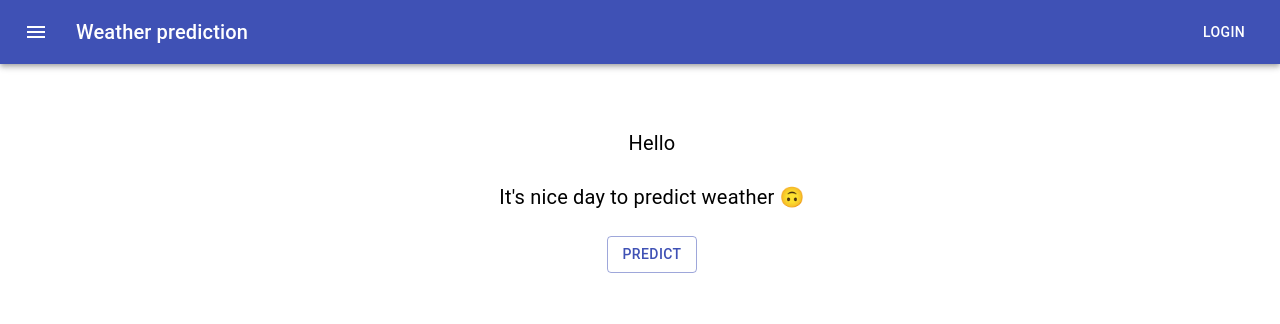
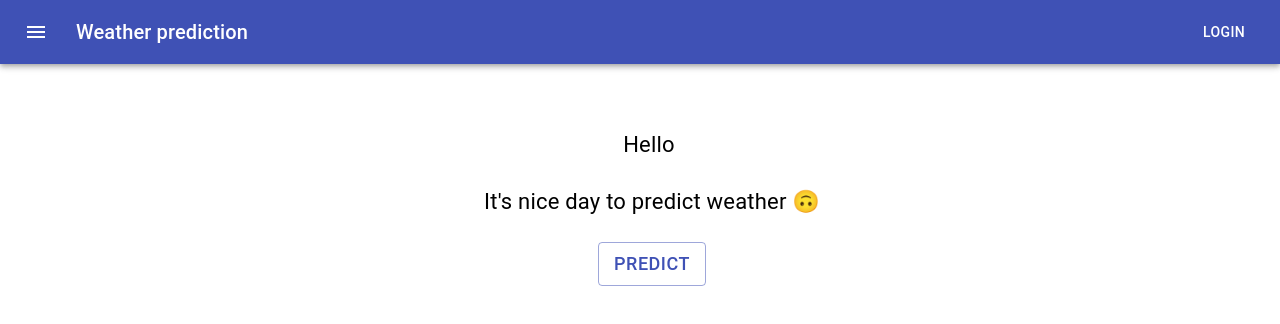
Before and after one commit to szachmati/weather-prediction, a React (Create React App) app: page / in a window 1280 px wide. Shown: the top 324 px of the page. Built offline with nearby package versions, Linux system fonts and the light colour scheme.

Commit message:
dashboard

```diff
--- a/src/app/components/Dashboard.tsx
+++ b/src/app/components/Dashboard.tsx
@@ -1,13 +1,13 @@
 import React, { useContext, useState } from "react";
 import { selectUser } from "../store/app.store.selector";
-import { showNotification } from "../store/app.store.action";
 import { useSelector } from "react-redux";
-import { Button, makeStyles, Typography } from "@material-ui/core";
+import { makeStyles, Typography } from "@material-ui/core";
 import { ApiInterceptorContext } from "../context/ApiInterceptorContext";
 import { UserContext } from "../context/UserContext";
-import { useHistory, Link } from "react-router-dom";
-import { useDispatch } from "react-redux";
-import { Severity } from "./alert/Info";
+import clsx from "clsx";
+import { SimpleBackdrop } from "./common/Backdrop";
+import { PredictWeatherForm } from "./prediction/PredictWeatherForm";
+import { PredictWeatherButtons } from "./prediction/PredictWeatherButtons";
 
 const useStyles = makeStyles((theme) => ({
   container: {
@@ -19,51 +19,66 @@ const useStyles = makeStyles((theme) => ({
     marginLeft: theme.spacing(3),
   },
   text: {
-    fontSize: 20,
+    fontSize: 22,
     marginBottom: theme.spacing(3),
+  },
+  button: {
+    fontSize: 18,
+  },
+  margin: {
+    marginRight: 6,
+  },
+  form: {
+    width: "100%", // Fix IE 11 issue.
+    marginTop: theme.spacing(1),
+  },
+  inlineFlex: {
+    display: "inline-flex",
   },
 }));
 
 export const Dashboard = () => {
   const user = useSelector(selectUser);
-  const dispatch = useDispatch();
   const { axiosInstance } = useContext(ApiInterceptorContext);
   const { isUserLogged, hasRole } = useContext(UserContext);
-  const [showLoginInfo, setShowLoginInfo] = useState(false);
+  const [showBackdrop, setShowBackdrop] = useState(false);
   const classes = useStyles();
 
-  const handlePrediction = () => {
-    if (isUserLogged()) {
-      //TODO in progress
-    } else {
-      dispatch(
-        showNotification({
-          severity: Severity.INFO,
-          message: "You need to be sign in  to use this function",
-        })
-      );
-      setShowLoginInfo(true);
-    }
+  const handleSubmit = (data) => {
+    console.log(data);
+    setShowBackdrop(true);
+    setTimeout(() => {
+      setShowBackdrop(false);
+    }, 5000);
   };
 
   return (
+    <React.Fragment>
       <div className={classes.container}>
-      <Typography className={classes.text}>Hello</Typography>
+        <div className={classes.inlineFlex}>
+          <Typography className={clsx(classes.text, classes.margin)}>
+            Hello
+          </Typography>
           {isUserLogged() && (
             <Typography className={classes.text}>
               {user.name} {user.surname}
             </Typography>
           )}
+        </div>
         <Typography className={classes.text}>
           It's nice day to predict weather 🙃
         </Typography>
-      {!showLoginInfo ? (
-        <Button variant="outlined" color="primary" onClick={handlePrediction}>
-          Predict
-        </Button>
-      ) : (
-        <Link to="/signin">Signin</Link>
-      )}
+        <PredictWeatherButtons
+          classes={classes}
+          isUserLogged={isUserLogged()}
+        />
+        <PredictWeatherForm
+          classes={classes}
+          isUserLogged={isUserLogged()}
+          onSubmit={handleSubmit}
+        />
       </div>
+      <SimpleBackdrop show={showBackdrop} />
+    </React.Fragment>
   );
 };
--- a/src/app/components/auth/SignIn.tsx
+++ b/src/app/components/auth/SignIn.tsx
@@ -70,7 +70,7 @@ export default function SignIn() {
         const user: User = jwt_decode(data.access_token).identity;
         dispatch(initUser(user));
         dispatch(addAccessToken({ access_token: data.access_token }));
-        history.push("/prediction");
+        history.push("/dashboard");
       });
     reset();
   };
--- /dev/null
+++ b/src/app/components/common/Backdrop.tsx
@@ -0,0 +1,23 @@
+import React from "react";
+import Backdrop from "@material-ui/core/Backdrop";
+import CircularProgress from "@material-ui/core/CircularProgress";
+import { makeStyles } from "@material-ui/core/styles";
+
+const useStyles = makeStyles((theme) => ({
+  backdrop: {
+    zIndex: theme.zIndex.drawer + 1,
+    color: "#fff",
+  },
+}));
+
+export const SimpleBackdrop = (props: { show: boolean }) => {
+  const classes = useStyles();
+
+  return (
+    <div>
+      <Backdrop className={classes.backdrop} open={props.show}>
+        <CircularProgress color="inherit" />
+      </Backdrop>
+    </div>
+  );
+};
--- /dev/null
+++ b/src/app/components/common/form/FormSelect.tsx
@@ -0,0 +1,5 @@
+import React from "react";
+
+export const FormSelect = () => {
+  return <div>asdas</div>;
+};
--- a/src/app/components/navbar/AppBar.tsx
+++ b/src/app/components/navbar/AppBar.tsx
@@ -8,7 +8,7 @@ import IconButton from "@material-ui/core/IconButton";
 import MenuIcon from "@material-ui/icons/Menu";
 import { useHistory } from "react-router-dom";
 import { UserContext } from "../../context/UserContext";
-import { UserDetails } from "../UserDetails";
+import { UserDetails } from "../user/UserDetails";
 
 const useStyles = makeStyles((theme) => ({
   root: {
--- /dev/null
+++ b/src/app/components/prediction/PredictWeatherButtons.tsx
@@ -0,0 +1,51 @@
+import { Button } from "@material-ui/core";
+import React, { useState } from "react";
+import { Link } from "react-router-dom";
+import { showNotification } from "../../store/app.store.action";
+import { Severity } from "../alert/Info";
+import { useDispatch } from "react-redux";
+
+interface PredictWeatherButtonsProps {
+  classes: any;
+  isUserLogged: boolean;
+}
+
+export const PredictWeatherButtons = (props: PredictWeatherButtonsProps) => {
+  const [showLoginInfo, setShowLoginInfo] = useState(false);
+  const dispatch = useDispatch();
+  const { classes, isUserLogged } = props;
+
+  if (isUserLogged) return null;
+
+  const handlePrediction = () => {
+    dispatch(
+      showNotification({
+        severity: Severity.INFO,
+        message: "You need to be sign in  to use this function",
+      })
+    );
+    setShowLoginInfo(true);
+  };
+
+  if (!isUserLogged) {
+    if (!showLoginInfo) {
+      return (
+        <Button
+          className={classes.button}
+          variant="outlined"
+          color="primary"
+          onClick={handlePrediction}
+          type="submit"
+        >
+          Predict
+        </Button>
+      );
+    } else {
+      return (
+        <Link className={classes.text} to="/signin">
+          Signin
+        </Link>
+      );
+    }
+  }
+};
--- /dev/null
+++ b/src/app/components/prediction/PredictWeatherForm.tsx
@@ -0,0 +1,74 @@
+import React from "react";
+import { Button, Container, Grid, TextField } from "@material-ui/core";
+import { useForm } from "react-hook-form";
+
+interface PredictWeatherFormProps {
+  classes: any;
+  isUserLogged: boolean;
+  onSubmit: (data) => void;
+}
+
+export const PredictWeatherForm = (props: PredictWeatherFormProps) => {
+  const { reset, handleSubmit, register } = useForm();
+  const { classes, isUserLogged, onSubmit } = props;
+
+  const submitForm = (data) => {
+    console.log(data);
+    onSubmit(data);
+  };
+
+  const handleReset = () => reset();
+
+  return isUserLogged ? (
+    <div>
+      <Grid container>
+        <form onSubmit={handleSubmit(submitForm)}>
+          <Grid item>
+            <TextField
+              style={{ width: 350, marginBottom: 20 }}
+              variant="outlined"
+              label="City"
+              name="city"
+              placeholder="Type city you want to see weather"
+              inputRef={register}
+              required
+            />
+          </Grid>
+          <Grid item>
+            <TextField
+              style={{ width: 350, marginBottom: 20 }}
+              variant="outlined"
+              label="Condition"
+              name="condition"
+              placeholder="Choose weather condition you want to predict"
+              inputRef={register}
+              required
+            />
+          </Grid>
+          <Grid container direction="row" spacing={2}>
+            <Grid item>
+              <Button
+                className={classes.button}
+                variant="outlined"
+                color="primary"
+                type="submit"
+              >
+                Predict
+              </Button>
+            </Grid>
+            <Grid item>
+              <Button
+                className={classes.button}
+                variant="outlined"
+                color="secondary"
+                onClick={handleReset}
+              >
+                Reset
+              </Button>
+            </Grid>
+          </Grid>
+        </form>
+      </Grid>
+    </div>
+  ) : null;
+};
--- a/src/app/components/UserDetails.tsx
+++ b/src/app/components/user/UserDetails.tsx
@@ -1,7 +1,7 @@
 import React, { useState } from "react";
 import { useSelector } from "react-redux";
-import { selectUser } from "../store/app.store.selector";
-import { User } from "../model/model";
+import { selectUser } from "../../store/app.store.selector";
+import { User } from "../../model/model";
 import { Avatar, makeStyles } from "@material-ui/core";
 import { UserDetailsDialog } from "./UserDetailsDialog";
 
--- a/src/app/components/UserDetailsDialog.tsx
+++ b/src/app/components/user/UserDetailsDialog.tsx
@@ -8,10 +8,10 @@ import {
   TextField,
   Typography,
 } from "@material-ui/core";
-import { User } from "../model/model";
+import { User } from "../../model/model";
 import { useHistory } from "react-router-dom";
 import { useDispatch } from "react-redux";
-import { logout, removeAccessToken } from "../store/app.store.action";
+import { logout, removeAccessToken } from "../../store/app.store.action";
 
 interface UserDetailsDialogProps {
   onCancel: () => void;
--- a/src/app/routing/PublicRoute.tsx
+++ b/src/app/routing/PublicRoute.tsx
@@ -9,7 +9,11 @@ export const PublicRoute = ({ component: Component, ...props }) => {
     <Route
       {...props}
       render={(props) => {
-        return !isUserLogged() ? <Component {...props} /> : <Redirect to="/" />;
+        return !isUserLogged() ? (
+          <Component {...props} />
+        ) : (
+          <Redirect to="/dashboard" />
+        );
       }}
     />
   );
--- a/src/app/routing/Routes.tsx
+++ b/src/app/routing/Routes.tsx
@@ -28,7 +28,7 @@ const routes: RouteModel[] = [
   {
     path: "/dashboard",
     component: Dashboard,
-    protected: false,
+    protected: true,
     routePrivilege: UserRole.USER,
   },
 ];
```
Lines whose indentation alone changed are shown as unchanged.
